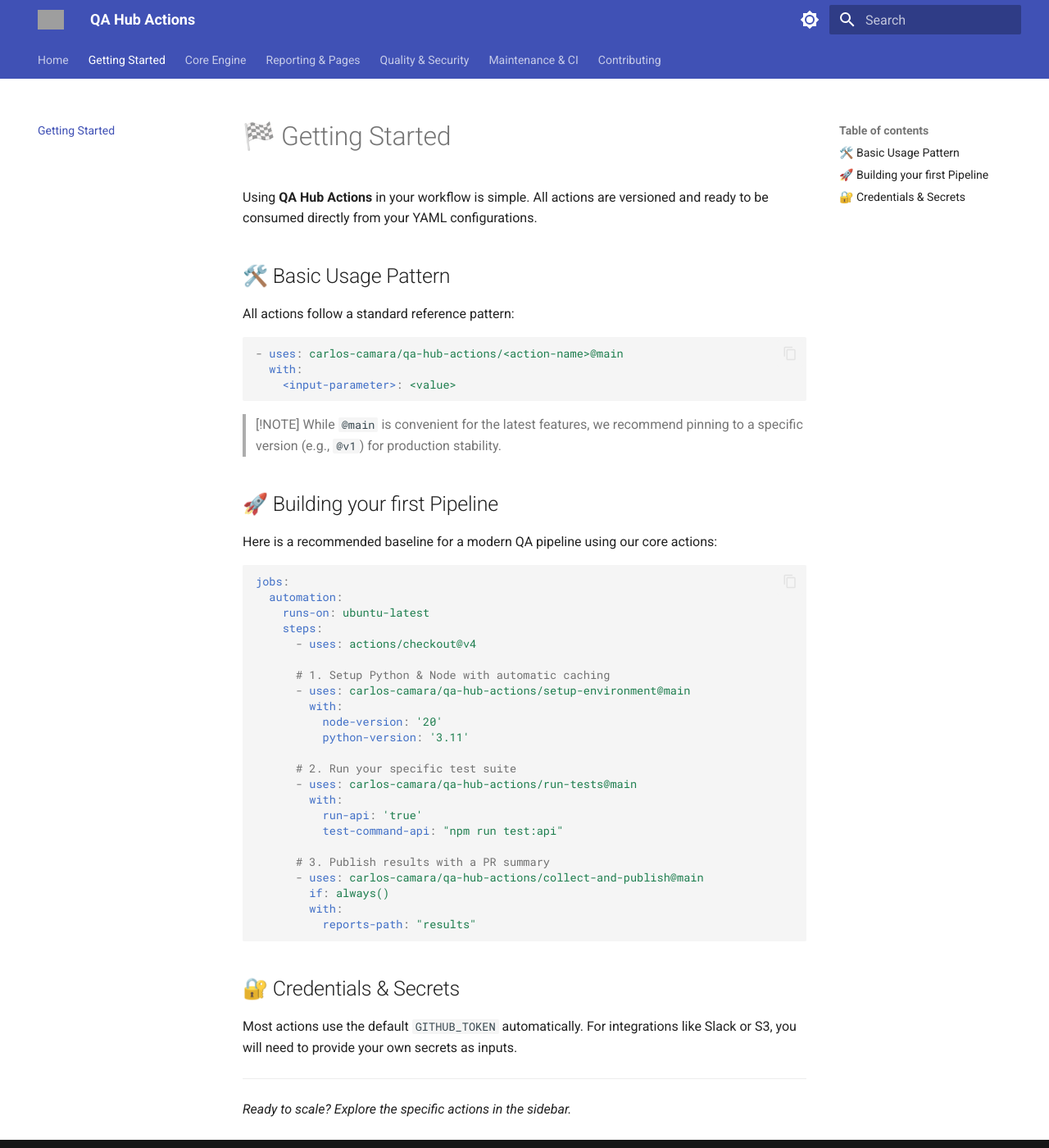
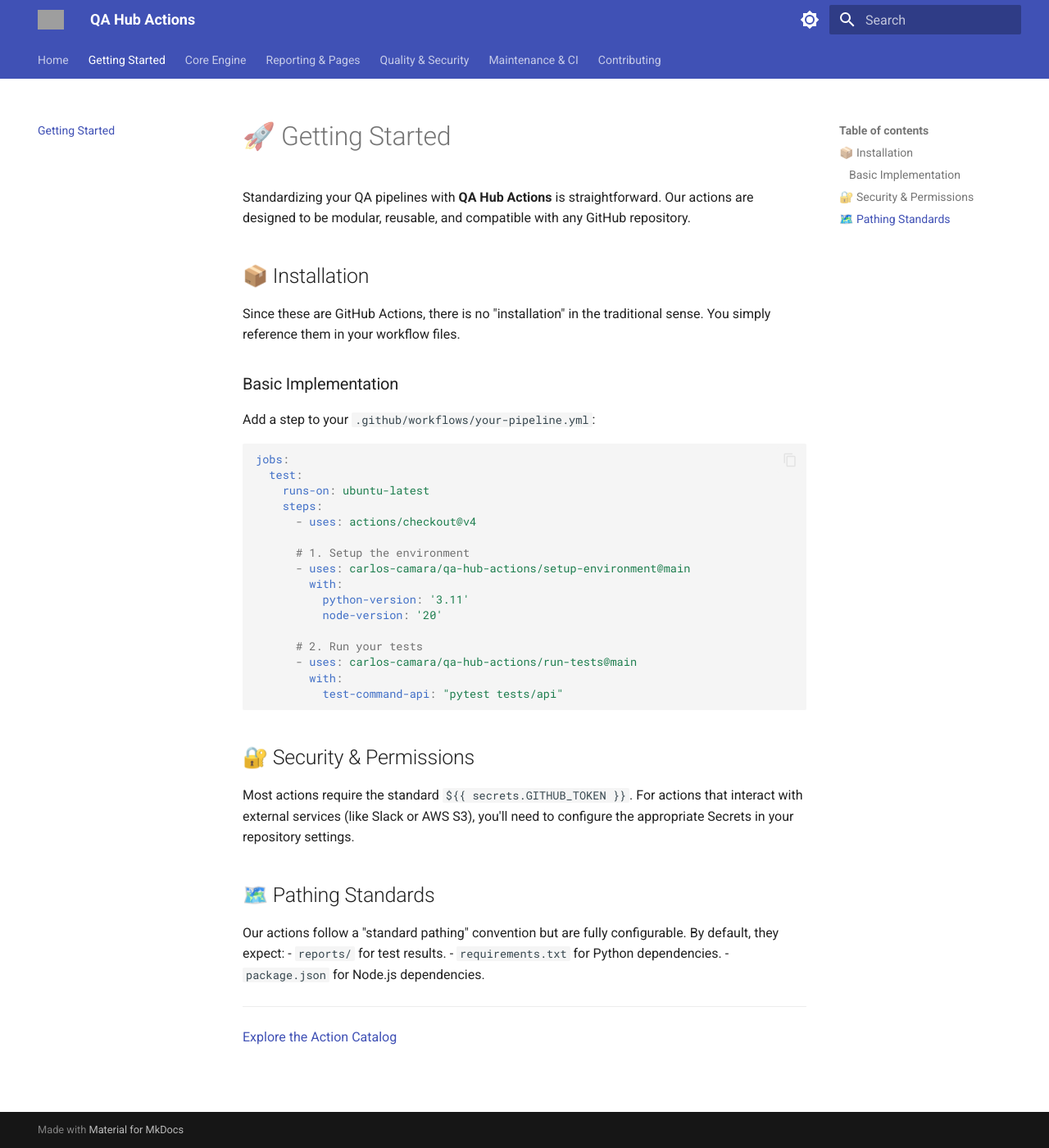
Before and after one commit to carlos-camara/qa-hub-actions, an MkDocs documentation site: the page built from docs/installation.md, in a window 1280 px wide and 1400 px high. Shown: the whole window at 82% size. Built offline with MkDocs 1.6.1 and Material for MkDocs 9.7.7, drawn with Linux system fonts in a browser that asks for light colours; grey boxes are pictures that could not be loaded.

Commit message:
Finalizing wiki: Add installation and contributing guides

````diff
--- a/docs/installation.md
+++ b/docs/installation.md
@@ -1,53 +1,44 @@
-# 🏁 Getting Started
+# 🚀 Getting Started
 
-Using **QA Hub Actions** in your workflow is simple. All actions are versioned and ready to be consumed directly from your YAML configurations.
+Standardizing your QA pipelines with **QA Hub Actions** is straightforward. Our actions are designed to be modular, reusable, and compatible with any GitHub repository.
 
-## 🛠️ Basic Usage Pattern
+## 📦 Installation
 
-All actions follow a standard reference pattern:
+Since these are GitHub Actions, there is no "installation" in the traditional sense. You simply reference them in your workflow files.
 
-```yaml
-- uses: carlos-camara/qa-hub-actions/<action-name>@main
-  with:
-    <input-parameter>: <value>
-```
+### Basic Implementation
 
-> [!NOTE]
-> While `@main` is convenient for the latest features, we recommend pinning to a specific version (e.g., `@v1`) for production stability.
-
-## 🚀 Building your first Pipeline
-
-Here is a recommended baseline for a modern QA pipeline using our core actions:
+Add a step to your `.github/workflows/your-pipeline.yml`:
 
 ```yaml
 jobs:
-  automation:
+  test:
     runs-on: ubuntu-latest
     steps:
       - uses: actions/checkout@v4
 
-      # 1. Setup Python & Node with automatic caching
+      # 1. Setup the environment
       - uses: carlos-camara/qa-hub-actions/setup-environment@main
         with:
+          python-version: '3.11'
           node-version: '20'
-          python-version: '3.11'
 
-      # 2. Run your specific test suite
+      # 2. Run your tests
       - uses: carlos-camara/qa-hub-actions/run-tests@main
         with:
-          run-api: 'true'
-          test-command-api: "npm run test:api"
-
-      # 3. Publish results with a PR summary
-      - uses: carlos-camara/qa-hub-actions/collect-and-publish@main
-        if: always()
-        with:
-          reports-path: "results"
+          test-command-api: "pytest tests/api"
 ```
 
-## 🔐 Credentials & Secrets
+## 🔐 Security & Permissions
 
-Most actions use the default `GITHUB_TOKEN` automatically. For integrations like Slack or S3, you will need to provide your own secrets as inputs.
+Most actions require the standard `${{ secrets.GITHUB_TOKEN }}`. For actions that interact with external services (like Slack or AWS S3), you'll need to configure the appropriate Secrets in your repository settings.
+
+## 🗺️ Pathing Standards
+
+Our actions follow a "standard pathing" convention but are fully configurable. By default, they expect:
+- `reports/` for test results.
+- `requirements.txt` for Python dependencies.
+- `package.json` for Node.js dependencies.
 
 ---
-*Ready to scale? Explore the specific actions in the sidebar.*
+[Explore the Action Catalog](index.md#action-ecosystem)
````
Also changed, not shown: docs/contributing.md (added, +25 -0 lines).
